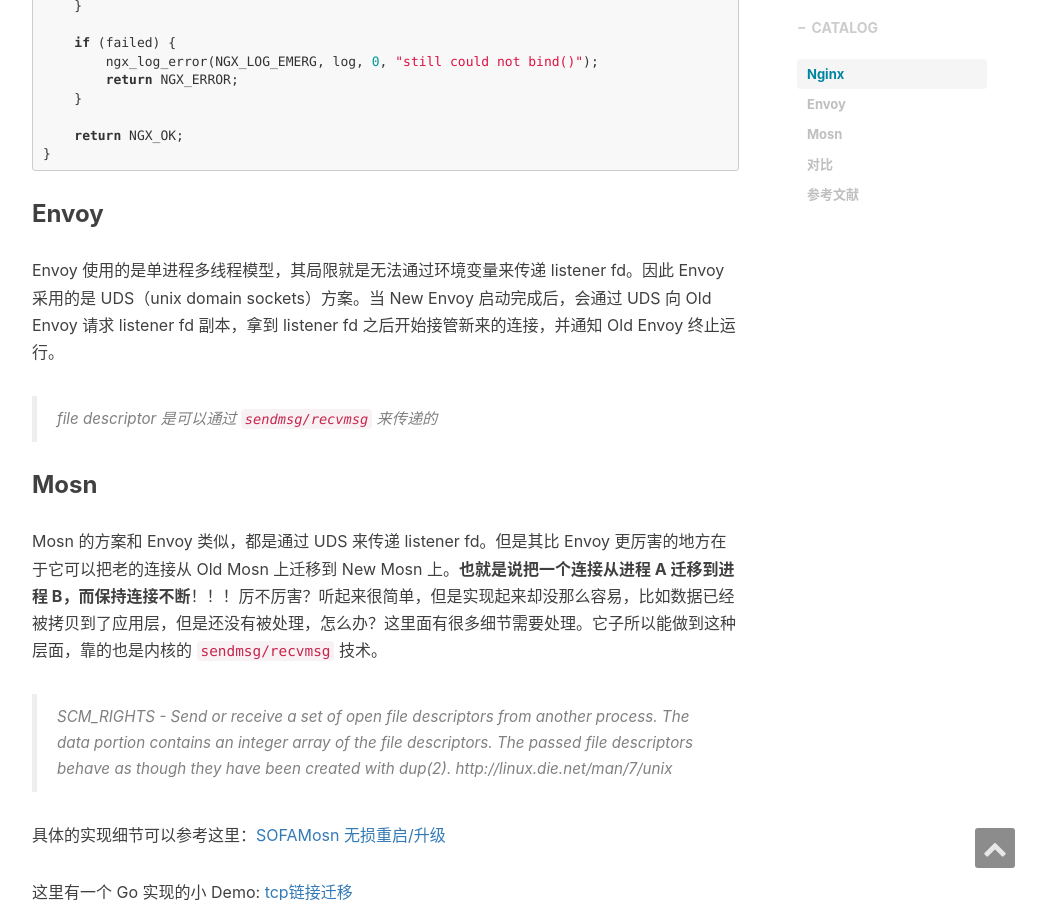
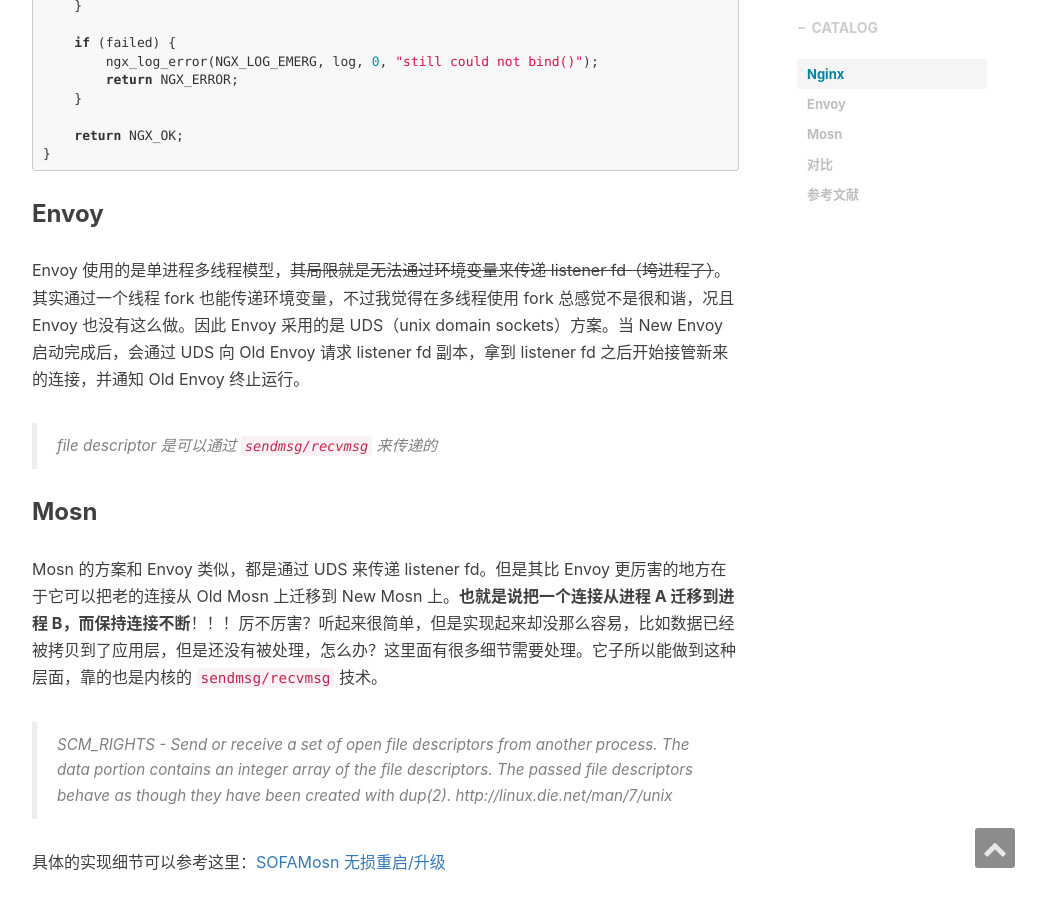
Before and after one commit to ms2008/ms2008.github.io, a Jekyll site: the page built from _posts/2019-12-28-hot-upgrade.md, in a window 1280 px wide and 900 px high, scrolled down 3449 px. Shown: the whole window, without its empty margins (233-1279 px from the left). Built offline with Jekyll 4.4.1, drawn with Linux system fonts in a browser that asks for light colours; nearby versions of some CDN libraries; comment, search, counter and statistics services are not loaded.

Commit message:
fix some describe ambiguity issue about envoy hot-upgrade

```diff
--- a/_posts/2019-12-28-hot-upgrade.md
+++ b/_posts/2019-12-28-hot-upgrade.md
@@ -150,7 +150,7 @@
 
 ### Envoy
 
-Envoy 使用的是单进程多线程模型，其局限就是无法通过环境变量来传递 listener fd。因此 Envoy 采用的是 UDS（unix domain sockets）方案。当 New Envoy 启动完成后，会通过 UDS 向 Old Envoy 请求 listener fd 副本，拿到 listener fd 之后开始接管新来的连接，并通知 Old Envoy 终止运行。
+Envoy 使用的是单进程多线程模型，~~其局限就是无法通过环境变量来传递 listener fd（垮进程了）~~。其实通过一个线程 fork 也能传递环境变量，不过我觉得在多线程使用 fork 总感觉不是很和谐，况且 Envoy 也没有这么做。因此 Envoy 采用的是 UDS（unix domain sockets）方案。当 New Envoy 启动完成后，会通过 UDS 向 Old Envoy 请求 listener fd 副本，拿到 listener fd 之后开始接管新来的连接，并通知 Old Envoy 终止运行。
 
 > file descriptor 是可以通过 `sendmsg/recvmsg` 来传递的
 
```
